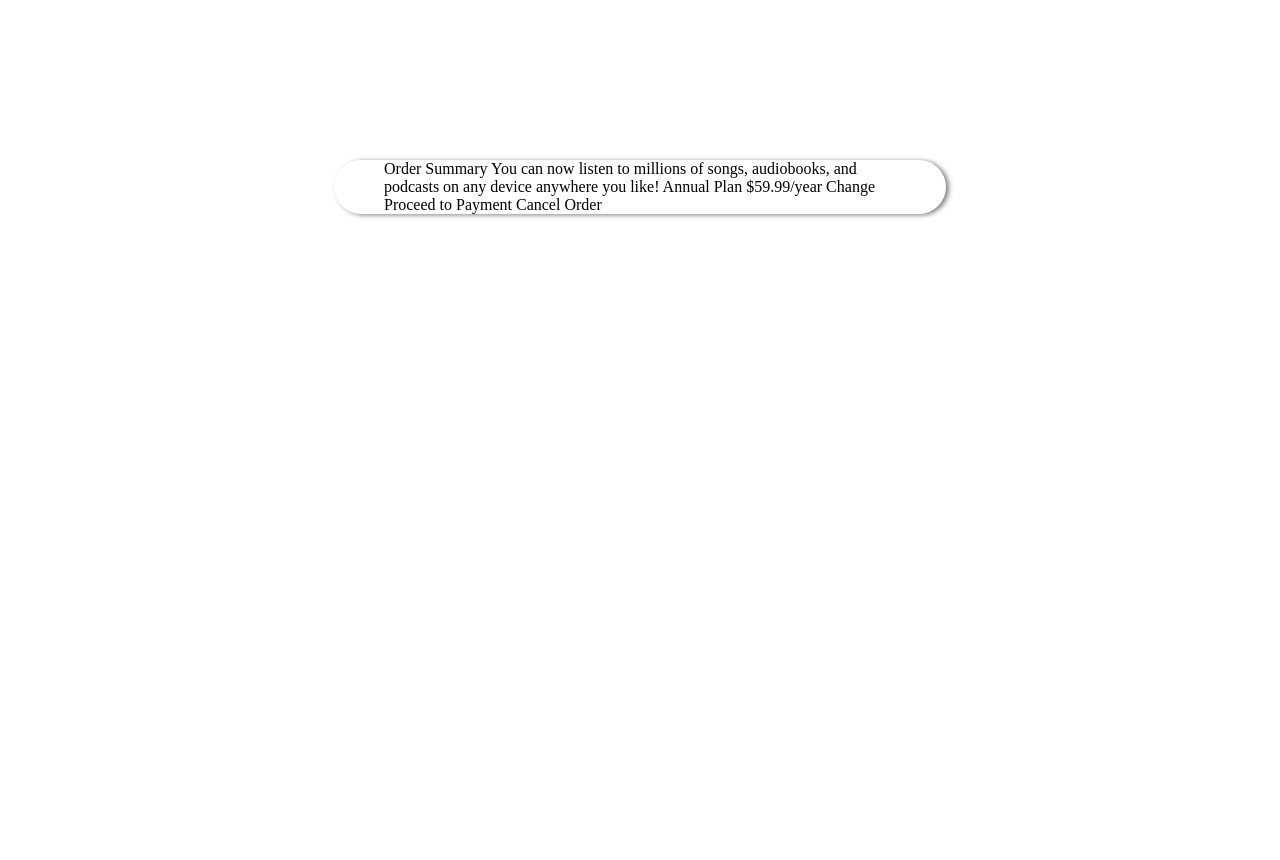
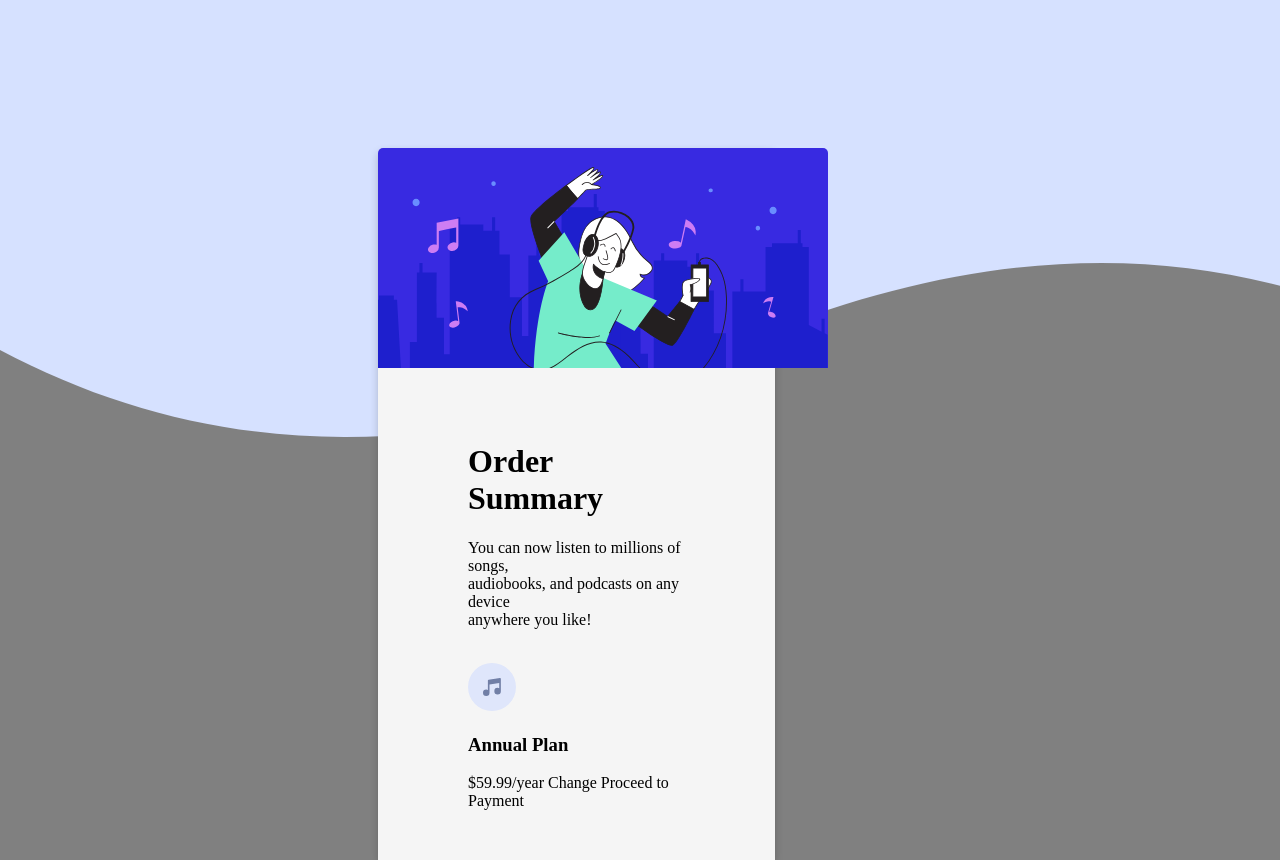
Before and after one commit to rauf97-bit/GRP-1-Order-Summary-Capsone-Project, a plain HTML site: page index.html in a window 1280 px wide. Before the commit the page ends 800 px from the top, so only its background shows below. Drawn offline with Linux system fonts and the light colour scheme.

Commit message:
trying text

```diff
--- a/index.html
+++ b/index.html
@@ -12,19 +12,21 @@
 
 </head>
 <body>
-<div class="main_wrapper">
-      Order Summary
+<div class="card">
 
-      You can now listen to millions of songs, audiobooks, and podcasts on any
-      device anywhere you like!
+  <img src="./images/illustration-hero.svg"/>
+    <div class="container">
+     <h1> Order Summary</h1>
+      <p>You can now listen to millions of songs,<br>
+         audiobooks, and podcasts on any
+      device<br>anywhere you like!</p>
+      <br>
+      <img src="./images/icon-music.svg" alt="music icon"/>
+      <h3>Annual Plan</h3>
+       $59.99/year Change
+     Proceed to Payment
 
-      Annual Plan
-      $59.99/year
-
-      Change
-
-      Proceed to Payment
-      Cancel Order
+      </div>
 </div>
 
 </body>
--- a/style.css
+++ b/style.css
@@ -1,7 +1,30 @@
-.main_wrapper{
-    box-shadow: 3px 1px 5px gray;
-    width: 40vw;
-    margin: 20vh auto;
-    border-radius: 30px;
-    padding: 0 50px;
+head,html{
+    background-image: url("./images/pattern-background-desktop.svg");
+    background-color: grey;
+    background-repeat: no-repeat;
+    background-size: auto;
 }
+.card {
+    box-shadow: 0 4px 8px 0 rgba(0,0,0,0.2);
+    width: 31.4%;
+    border-radius: 5px;
+    position: relative;
+    left: 370px;
+    top: 140px;
+    bottom: 100px;
+    background-color: whitesmoke;
+
+  }
+
+  .card:hover {
+    box-shadow: 0 8px 16px 0 rgba(0,0,0,0.2);
+  }
+
+  img {
+    border-radius: 5px 5px 0 0;
+  }
+
+  .container {
+    padding: 50px 90px;
+    background-color:whitesmoke;
+  }
```
